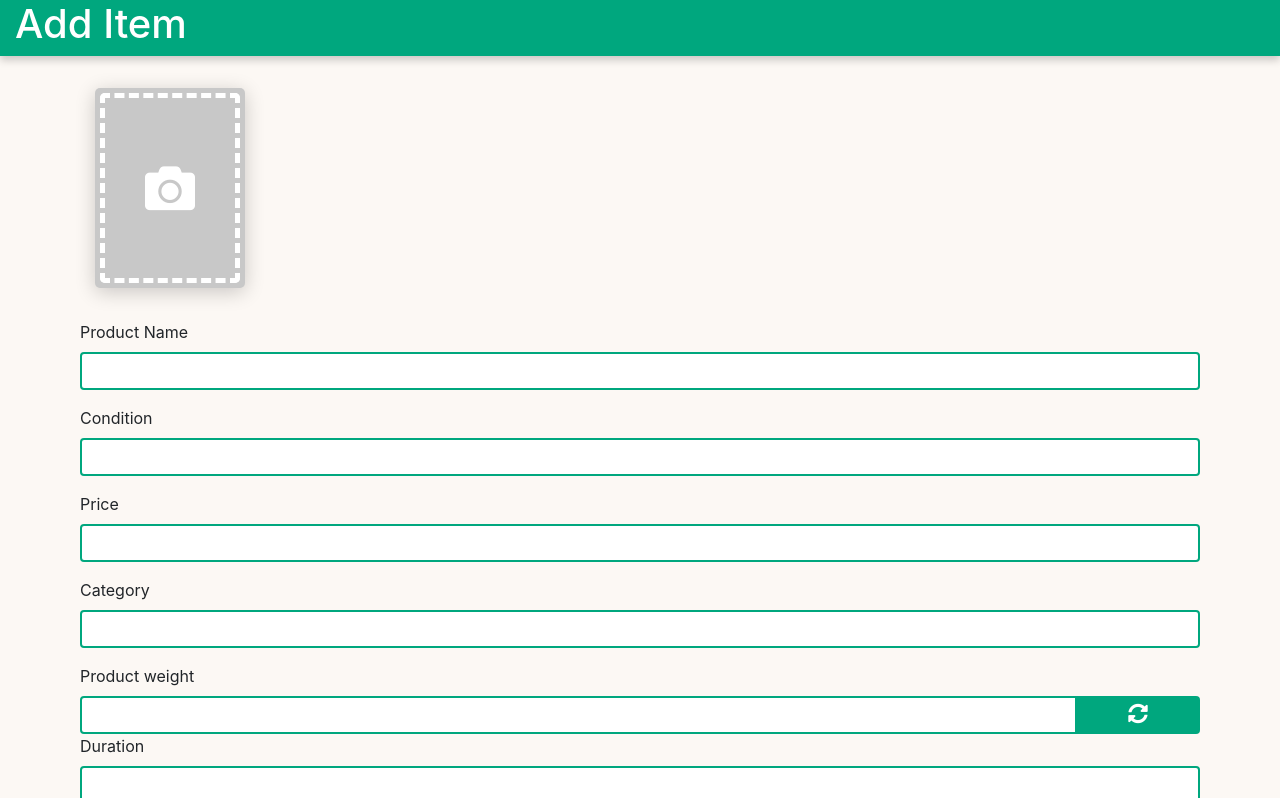
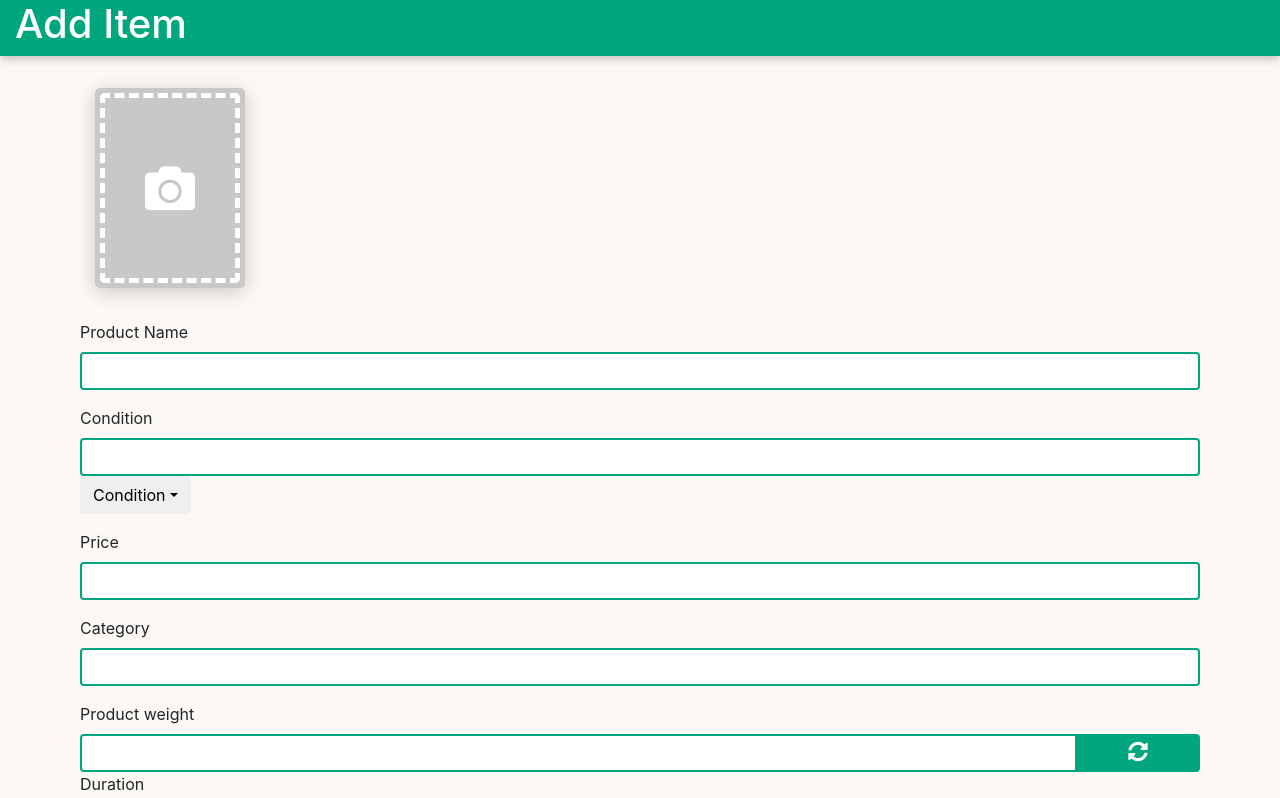
Before and after one commit to KierratyskeskusProject/kierratyskeskus-app, a React (Create React App) app in the folder client/: page / in a window 1280 px wide. Shown: the top 798 px of the page. Built offline with nearby package versions, Linux system fonts and the light colour scheme.

Commit message:
Dropdown issue

```diff
--- /dev/null
+++ b/client/src/components/ConditionDropdown.js
@@ -0,0 +1,18 @@
+import React from 'react';
+import { ButtonToolbar, DropdownButton, MenuItem } from 'react-bootstrap/lib';
+
+
+export default () => (
+  <ButtonToolbar>
+    <DropdownButton
+      bsStyle="default"
+      title="Condition"
+      noCaret
+      id="dropdown-no-caret"
+    >
+      <MenuItem eventKey="1">*</MenuItem>
+      <MenuItem eventKey="2">**</MenuItem>
+      <MenuItem eventKey="3">***</MenuItem>
+    </DropdownButton>
+  </ButtonToolbar>
+);
--- a/client/src/components/InputComponent.js
+++ b/client/src/components/InputComponent.js
@@ -1,5 +1,6 @@
 import React from 'react';
 import UpdateWeightButton from './UpdateWeightButton';
+import ConditionDropdown from './ConditionDropdown';
 
 export default ({ input, label, meta }) => (
   <div>
@@ -11,6 +12,7 @@ export default ({ input, label, meta }) => (
         className={`form-control ${meta.touched && meta.error ? 'is-invalid' : ''}`}
       />
       {label === 'Product weight' ? <UpdateWeightButton /> : null}
+      {label === 'Condition' ? <ConditionDropdown /> : null}
       <div className="invalid-feedback">{meta.touched ? meta.error : ''}</div>
     </div>
   </div>
--- /dev/null
+++ b/client/src/tempPolyfills.js
@@ -0,0 +1,5 @@
+const requestAnimationFrame = global.requestAnimationFrame = (callback) => {
+  setTimeout(callback, 0);
+};
+
+export default requestAnimationFrame;
```
Also changed, not shown: 2 other files (tests, documents, lock files or other folders).
